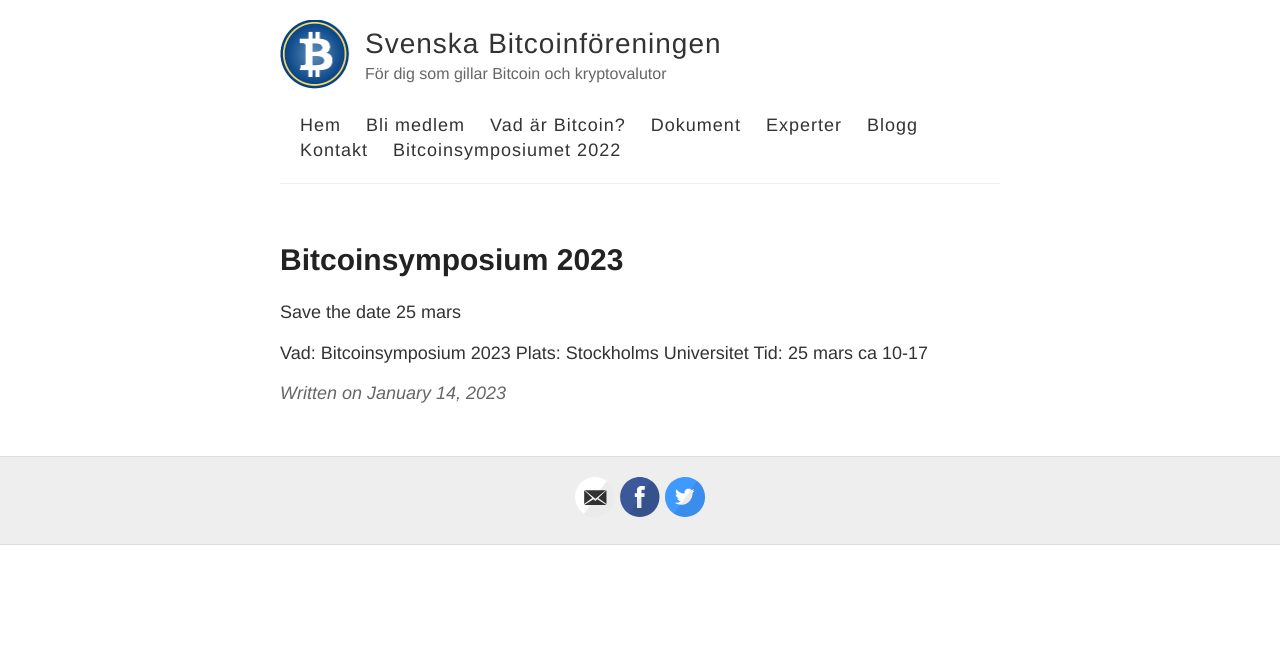
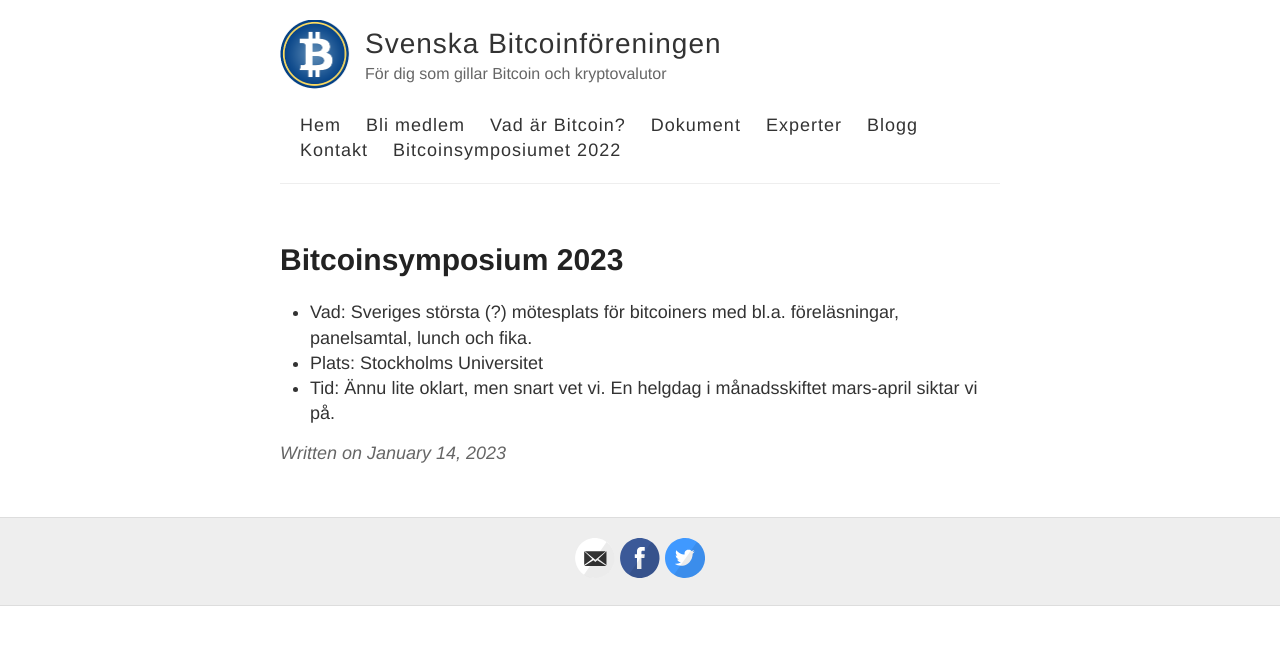
Before and after one commit to bitcoinforeningen/bitcoinforeningen.github.io, a Jekyll site: the page built from _posts/2023-01-14-symposium.md, in a window 1280 px wide. Shown: the top 645 px of the page. Built offline with Jekyll 4.4.1, drawn with Linux system fonts in a browser that asks for light colours.

Commit message:
Update 2023-01-14-symposium.md

```diff
--- a/_posts/2023-01-14-symposium.md
+++ b/_posts/2023-01-14-symposium.md
@@ -3,8 +3,7 @@ layout: post
 title: Bitcoinsymposium 2023
 ---
 
-Save the date 25 mars
 
-Vad: Bitcoinsymposium 2023
-Plats: Stockholms Universitet
-Tid: 25 mars ca 10-17
+* Vad: Sveriges största (?) mötesplats för bitcoiners med bl.a. föreläsningar, panelsamtal, lunch och fika.
+* Plats: Stockholms Universitet
+* Tid: Ännu lite oklart, men snart vet vi. En helgdag i månadsskiftet mars-april siktar vi på.
```
